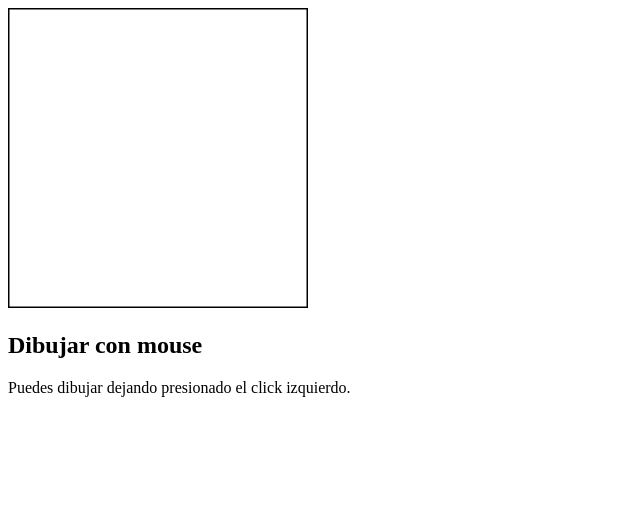
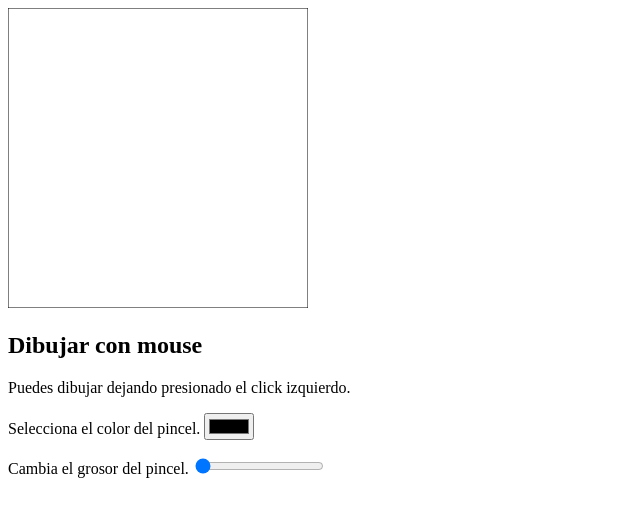
Before and after one commit to Mr-0n1/MouseDrawing, a plain HTML site: page index.html in a window 1280 px wide. Shown: the whole page, without its empty margins (0-640 px from the left). Drawn offline with Linux system fonts and the light colour scheme.

Commit message:
second commit

```diff
--- a/index.html
+++ b/index.html
@@ -7,6 +7,14 @@
     <canvas width="300" height="300" id="draw_area"></canvas>
     <h2>Dibujar con mouse</h2>
     <p>Puedes dibujar dejando presionado el click izquierdo.</p>
+    <p>
+        Selecciona el color del pincel.
+        <input type="color" id="color_palette">
+    </p>
+    <p>
+        Cambia el grosor del pincel.
+        <input type="range" min="1" max="10" value="1" class="slider" id="thickness">
+    </p>
     <script src="script.js"></script>
 
 </body>
--- a/script.js
+++ b/script.js
@@ -3,8 +3,8 @@ var area = canva.getContext("2d");
 var isPressed = false;
 var x;
 var y;
-var thick = 3;
-var color = "red";
+var thick = document.getElementById("thickness");
+var color = document.getElementById("color_palette");
 
 
 canva.addEventListener("mousedown", mouseDown);
@@ -20,8 +20,8 @@ draw("black", 300, 0, 0, 0, area);
 
 function draw(color, xi, yi, xf, yf, c){
     c.beginPath();
-    c.strokeStyle = color;
-    c.lineWidth = thick;
+    c.strokeStyle = color.value;
+    c.lineWidth = thick.value;
     c.moveTo(xi, yi);
     c.lineTo(xf, yf);
     c.stroke();
```
